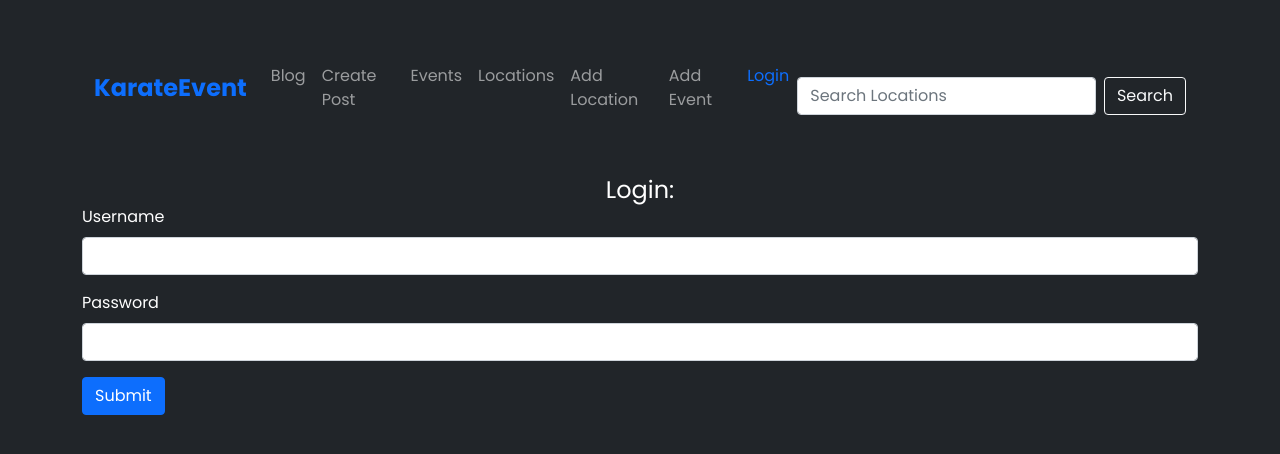
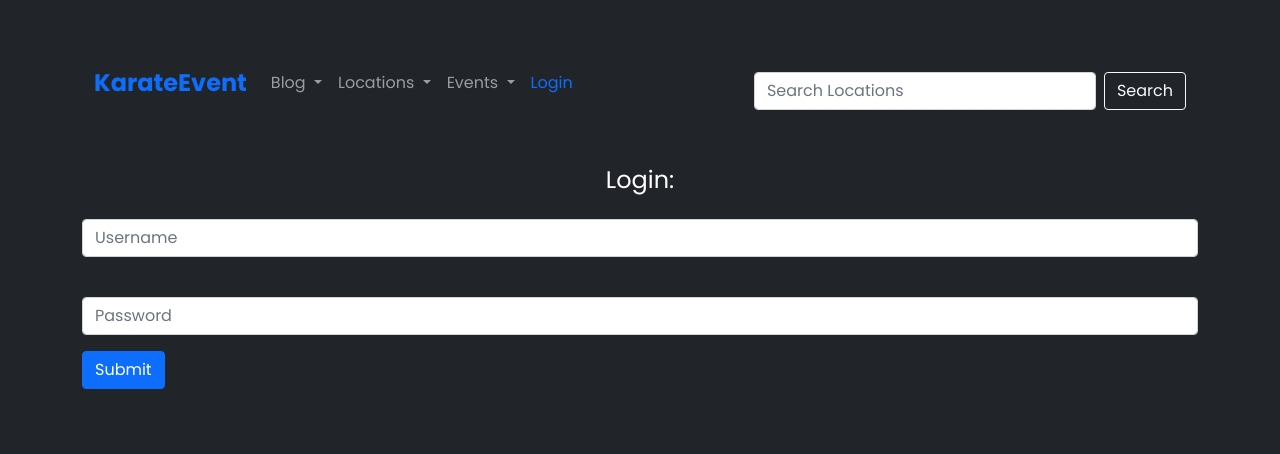
Before and after one commit to sbtah/django-karate-event, a Django app: page /members/login-user/ in a window 1280 px wide. Shown: the top 454 px of the page. Run offline with Django 3.2, Linux system fonts and the light colour scheme.

Commit message:
Added loging out and changed navbar to more compact version of boostrap's nav

```diff
--- a/src/application/templates/application/post_list.html
+++ b/src/application/templates/application/post_list.html
@@ -4,7 +4,7 @@
 <div class="container mt-5">
     <h2 class="subhead fs-4 mb-0 text-white text-center">Post: </h2>
     {% for post in posts %}
-        <div class="card mt-3 border border-info pt-2">
+        <div class="card mt-5 border border-info pt-2">
             <div class="card-header pt-2">
                 <h3>{{ post }}</h3>
             </div>
--- a/src/members/templates/members/login.html
+++ b/src/members/templates/members/login.html
@@ -8,12 +8,12 @@
     <form action="" method="POST">
       {% csrf_token %}
         <div class="mb-3">
-          <label for="username" class="form-label text-white">Username</label>
-          <input type="text" class="form-control" name="username" aria-describedby="emailHelp">
+          <label for="username" class="form-label text-white"></label>
+          <input type="text" class="form-control" name="username" aria-describedby="emailHelp" placeholder="Username">
         </div>
         <div class="mb-3">
-          <label for="password" class="form-label text-white">Password</label>
-          <input type="password" class="form-control" name="password">
+          <label for="password" class="form-label text-white"></label>
+          <input type="password" class="form-control" name="password" placeholder="Password">
         </div>
         <button type="submit" class="btn btn-primary">Submit</button>
     </form>
--- a/src/members/urls.py
+++ b/src/members/urls.py
@@ -5,4 +5,5 @@ app_name = 'members'
 
 urlpatterns = [
     path('login-user/', views.login_user, name='login-user'),
+    path('logout-user/', views.logout_user, name='logout-user'),
 ]
--- a/src/members/views.py
+++ b/src/members/views.py
@@ -24,3 +24,12 @@ def login_user(request):
 
     else:
         return render(request, 'members/login.html', {})
+
+
+def logout_user(request):
+
+    logout(request)
+
+    messages.success(
+        request, ('You Were Logged Out.'))
+    return redirect('/')
--- a/src/templates/navbar.html
+++ b/src/templates/navbar.html
@@ -7,27 +7,42 @@
       </button>
       <div class="collapse navbar-collapse" id="navbarNav">
         <ul class="navbar-nav">
+          <li class="nav-item dropdown">
+            <a class="nav-link dropdown-toggle" href="#" id="navbarDropdown" role="button" data-bs-toggle="dropdown" aria-expanded="false">
+              Blog
+            </a>
+            <ul class="dropdown-menu" aria-labelledby="navbarDropdown">
+              <li><a class="dropdown-item" href="{% url 'application:all-posts' %}">Posts</a></li>
+              <li><a class="dropdown-item" href="{% url 'application:post-create' %}">Create Post</a></li>
+            </ul>
+          </li>
+          <li class="nav-item dropdown">
+            <a class="nav-link dropdown-toggle" href="#" id="navbarDropdown" role="button" data-bs-toggle="dropdown" aria-expanded="false">
+              Locations
+            </a>
+            <ul class="dropdown-menu" aria-labelledby="navbarDropdown">
+              <li><a class="dropdown-item" href="{% url 'events:locations' %}">All Locations</a></li>
+              <li><a class="dropdown-item" href="{% url 'events:add-location' %}">Add Location</a></li>
+            </ul>
+          </li>
+          <li class="nav-item dropdown">
+            <a class="nav-link dropdown-toggle" href="#" id="navbarDropdown" role="button" data-bs-toggle="dropdown" aria-expanded="false">
+              Events
+            </a>
+            <ul class="dropdown-menu" aria-labelledby="navbarDropdown">
+              <li><a class="dropdown-item" href="{% url 'events:all-events' %}">All Events</a></li>
+              <li><a class="dropdown-item" href="{% url 'events:add-event' %}">Add Event</a></li>
+            </ul>
+          </li>
+          {% if user.is_authenticated %}
           <li class="nav-item">
-            <a class="nav-link" href="{% url 'application:all-posts' %}">Blog</a>
+            <a class="nav-link text-primary" href="{% url 'members:logout-user' %}">Logout</a>
           </li>
-          <li class="nav-item">
-            <a class="nav-link" href="{% url 'application:post-create' %}">Create Post</a>
-          </li>
-          <li class="nav-item">
-            <a class="nav-link" href="{% url 'events:all-events' %}">Events</a>
-          </li>
-          <li class="nav-item">
-            <a class="nav-link" href="{% url 'events:locations' %}">Locations</a>
-          </li>
-          <li class="nav-item">
-            <a class="nav-link" href="{% url 'events:add-location' %}">Add Location</a>
-          </li>
-          <li class="nav-item">
-            <a class="nav-link" href="{% url 'events:add-event' %}">Add Event</a>
-          </li>
+          {% else %}
           <li class="nav-item">
             <a class="nav-link text-primary" href="{% url 'members:login-user' %}">Login</a>
           </li>
+          {% endif %}
         </ul>
       </div>
       <form class="d-flex mt-3" method="POST" action="{% url 'events:search-locations' %}">
```
